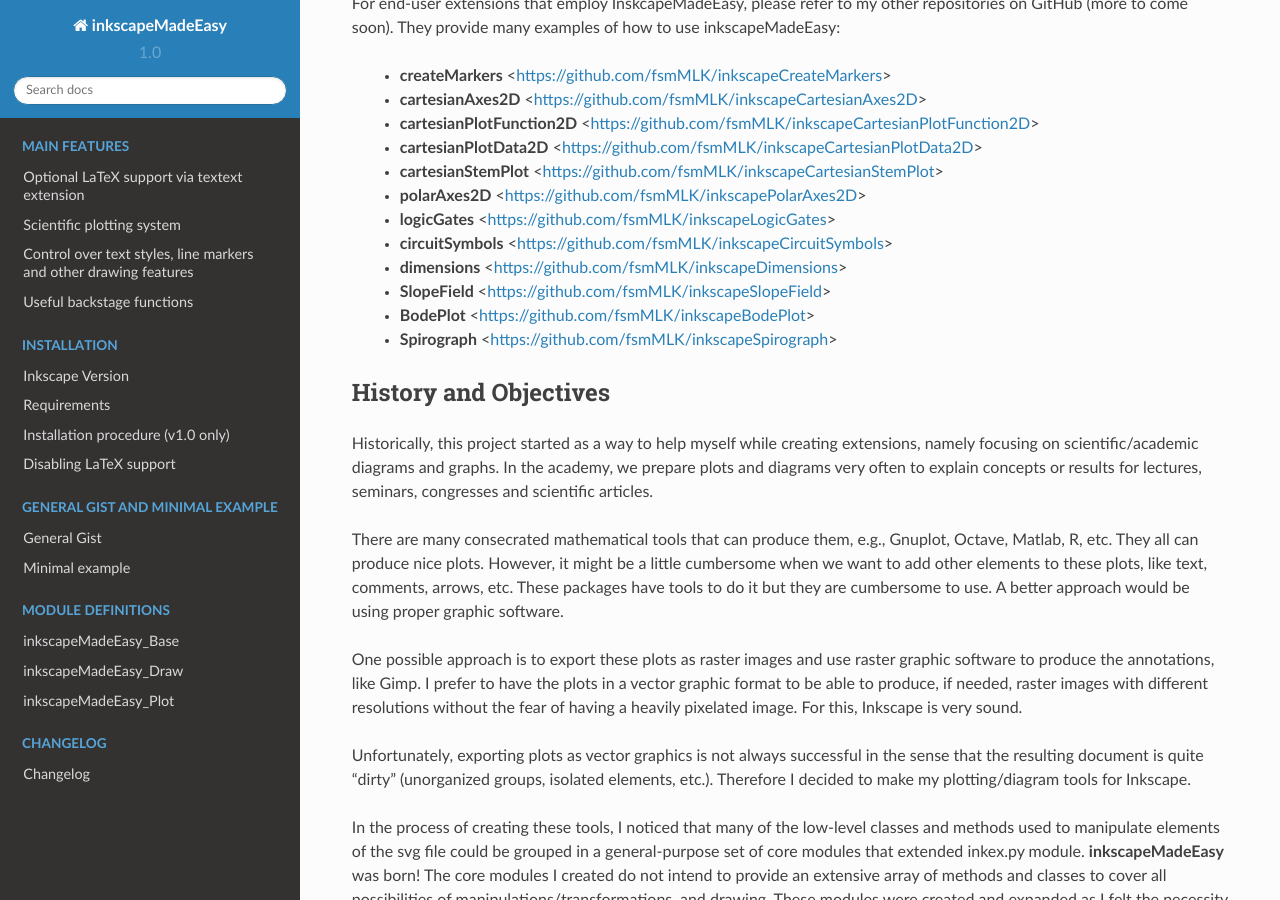
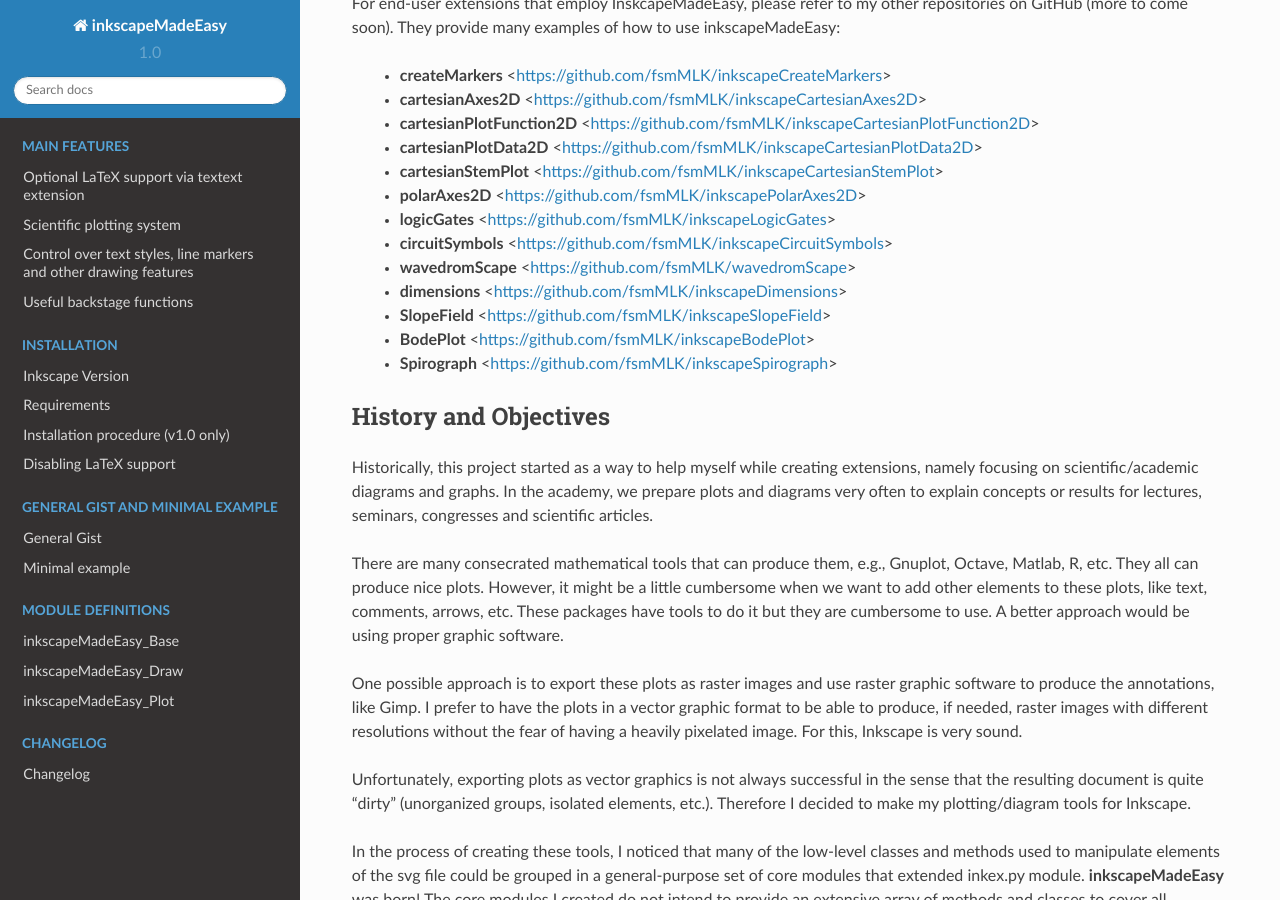
Before and after one commit to fsmMLK/inkscapeMadeEasy, a Sphinx documentation site: the page built from docs/source/index.rst, in a window 1280 px wide and 900 px high, scrolled down 1766 px. Built offline with Sphinx 7.4.7 and the Read the Docs theme 2.0.0, drawn with Linux system fonts in a browser that asks for light colours; formulas are drawn with MathJax 3.

Commit message:
documentation fixes

```diff
--- a/docs/source/index.rst
+++ b/docs/source/index.rst
@@ -63,6 +63,8 @@ For end-user extensions that employ InskcapeMadeEasy, please refer to my other r
 
   - **circuitSymbols**          <https://github.com/fsmMLK/inkscapeCircuitSymbols>
 
+  - **wavedromScape**          <https://github.com/fsmMLK/wavedromScape>
+
   - **dimensions**              <https://github.com/fsmMLK/inkscapeDimensions>
 
   - **SlopeField**              <https://github.com/fsmMLK/inkscapeSlopeField>
```
Also changed, not shown: README.md (+2 -0 lines).
